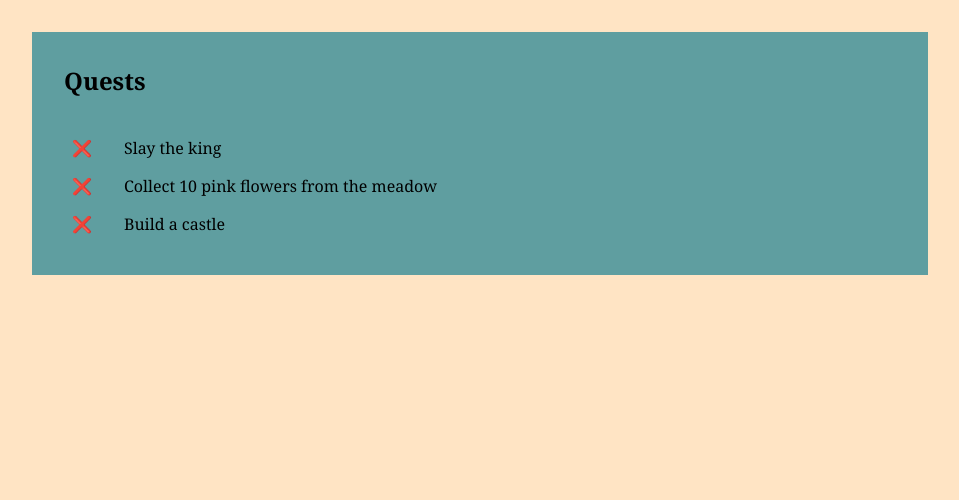
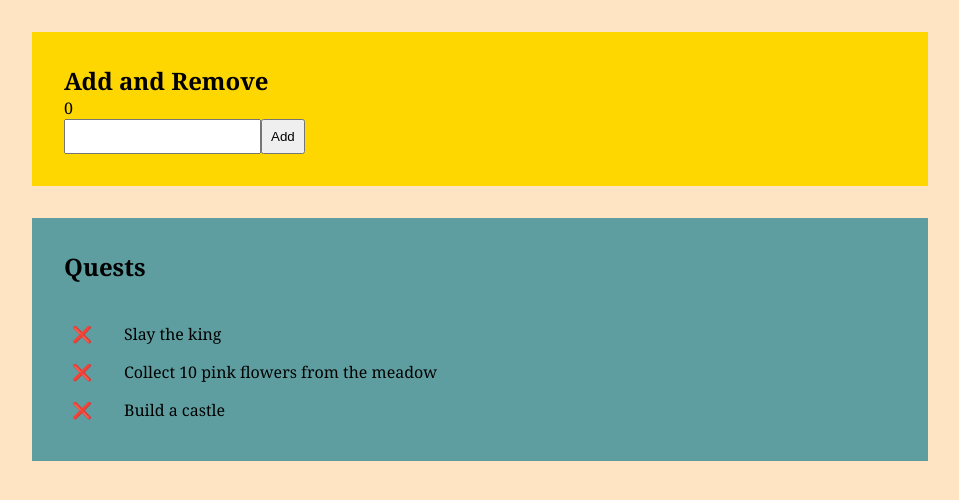
Before and after one commit to ZBajie/questlist, a React (Vite) app: page / in a window 1280 px wide. Shown: the top 500 px of the page, without its empty margins (160-1119 px from the left). Built offline with nearby package versions, Linux system fonts and the light colour scheme.

Commit message:
AddRemove

```diff
--- a/src/App.tsx
+++ b/src/App.tsx
@@ -1,8 +1,10 @@
+import AddRemove from "./components/AddRemove/AddRemove"
 import QuestList from "./components/QuestList/QuestList"
 
 function App() {
   return (
     <>
+      <AddRemove />
       <QuestList />
     </>
   )
--- /dev/null
+++ b/src/components/AddRemove/AddRemove.tsx
@@ -0,0 +1,47 @@
+import { useReducer, useRef } from "react"
+
+type StateProps = {
+  sum: number
+}
+type ActionProps = {
+  type: string
+  number: number
+}
+
+const counter = (state: StateProps, action: ActionProps) => {
+  switch (action.type) {
+    case "add":
+      return {
+        sum: state.sum + action.number,
+      }
+    default:
+      return state
+  }
+}
+
+const AddRemove = () => {
+  const [state, dispatch] = useReducer(counter, { sum: 0 })
+  const countNumber = useRef<HTMLInputElement>(null)
+
+  return (
+    <section className="add-remove">
+      <h2>Add and Remove</h2>
+      <p>{state.sum}</p>
+      <input type="number" ref={countNumber} />
+      <button
+        onClick={() => {
+          if (countNumber.current) {
+            dispatch({
+              type: "add",
+              number: parseInt(countNumber.current.value, 10),
+            })
+          }
+        }}
+      >
+        Add
+      </button>
+    </section>
+  )
+}
+
+export default AddRemove
--- /dev/null
+++ b/src/components/AddRemove/addremove.scss
@@ -0,0 +1,11 @@
+.add-remove {
+  background-color: gold;
+  margin: $margin-secondary;
+  padding: $padding-secondary;
+  input {
+    padding: $padding-primary;
+  }
+  button {
+    padding: $padding-primary;
+  }
+}
--- a/src/style/style.scss
+++ b/src/style/style.scss
@@ -4,3 +4,4 @@
 
 @import "./base/base";
 @import "./../components/QuestList/questlist.scss";
+@import "./../components/AddRemove/addremove.scss";
```
